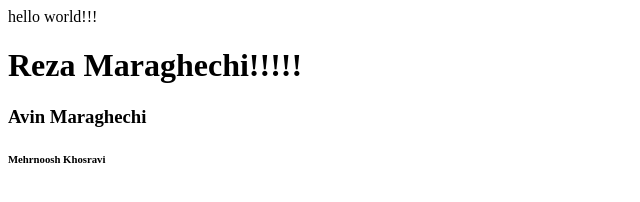
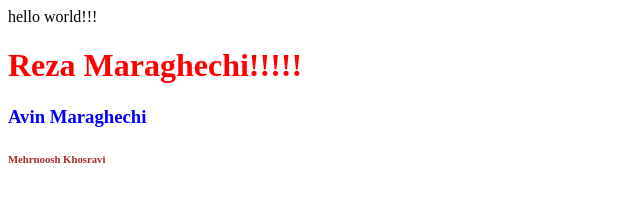
Before and after one commit to Reza216/cs50xiran, a plain HTML site: page index.html in a window 1280 px wide. Shown: the whole page, without its empty margins (0-640 px from the left). Drawn offline with Linux system fonts and the light colour scheme.

Commit message:
add style

```diff
--- a/index.html
+++ b/index.html
@@ -8,8 +8,8 @@
 </head>
 <body>
     hello world!!!
-    <h1>Reza Maraghechi!!!!!</h1>
-    <h3>Avin Maraghechi</h3>
-    <h6>Mehrnoosh Khosravi</h6>
+    <h1 style="color:red;">Reza Maraghechi!!!!!</h1>
+    <h3 style="color:blue;">Avin Maraghechi</h3>
+    <h6 style="color: brown;">Mehrnoosh Khosravi</h6>
 </body>
 </html>
```
